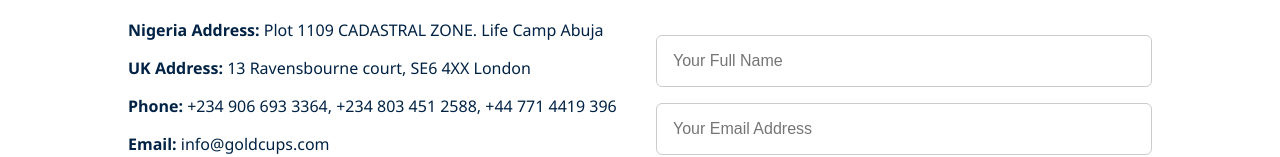
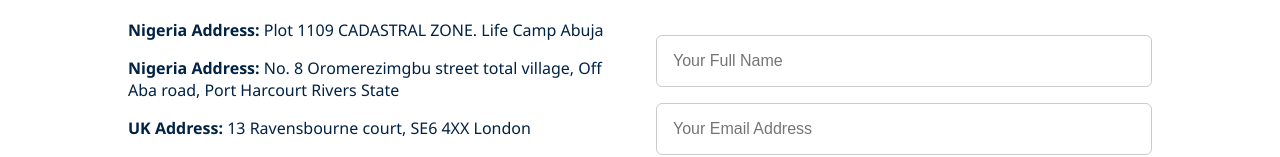
Before and after one commit to Transcend-black-magik/goldcups-limited, a React (Create React App) app: page /contact in a window 1280 px wide. Shown: the part 670-827 px from the top of the page. Built offline with nearby package versions, Linux system fonts and the light colour scheme; a web font is replaced by a local one.

Commit message:
fix: new update

```diff
--- a/src/Pages/Contact.jsx
+++ b/src/Pages/Contact.jsx
@@ -56,6 +56,7 @@ const ContactPage = () => {
         <div className="contact-info">
           <h2>Reach Us</h2>
           <p><strong>Nigeria Address:</strong> Plot 1109 CADASTRAL ZONE. Life Camp Abuja </p>
+           <p><strong>Nigeria Address:</strong> No. 8 Oromerezimgbu street total village, Off Aba road, Port Harcourt Rivers State </p>
           <p><strong>UK Address:</strong> 13 Ravensbourne court, SE6 4XX London</p>
           <p><strong>Phone:</strong> +234 906 693 3364, +234 803 451 2588, +44 771 4419 396</p>
           <p><strong>Email:</strong> info@goldcups.com</p>
```
Also changed, not shown: 1 other file (tests, documents, lock files or other folders).
